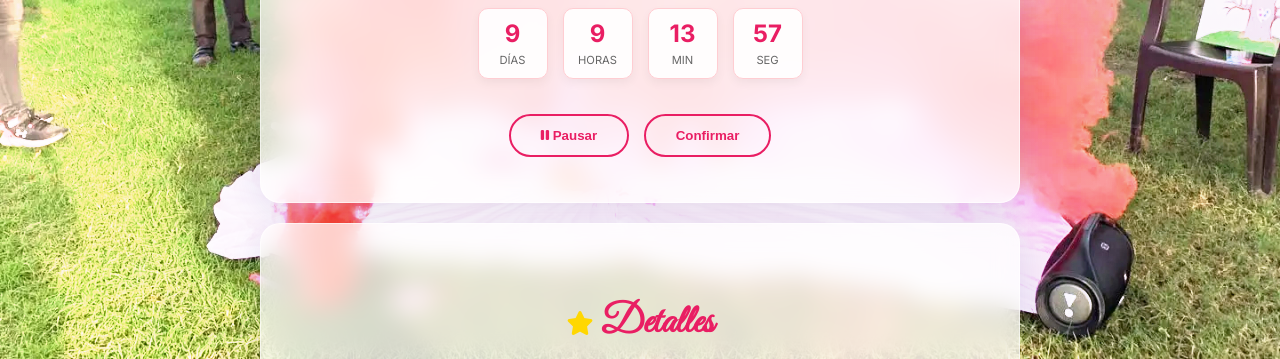
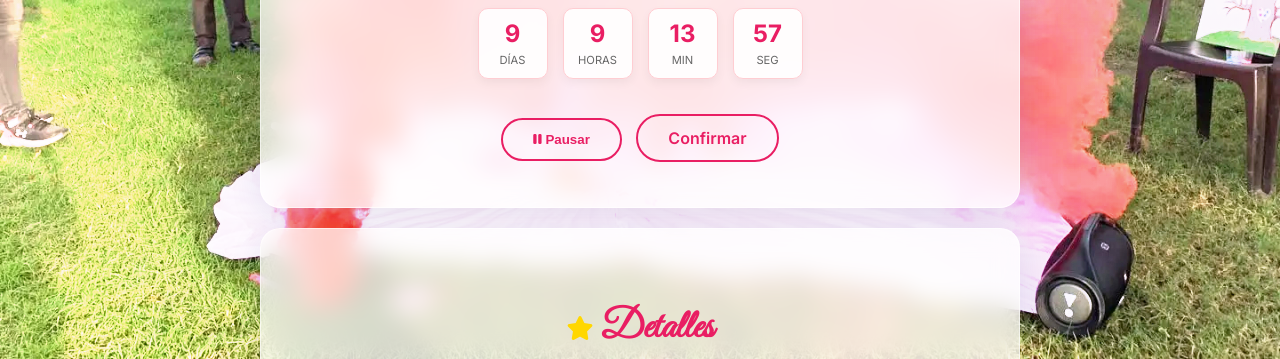
Before and after one commit to Cortez464/invitacion-baby-shower-web, a plain HTML site: page index.html in a window 1280 px wide. Both pictures are taken after a click on the element 640 px from the left and 344 px from the top of the page. Shown: the part 441-800 px from the top of the page. Drawn offline with nearby package versions, Linux system fonts and the light colour scheme; no server answers.

Commit message:
Change RSVP button to anchor link and fix scroll
Updated the scroll behavior for the RSVP button and fixed overflow handling.

```diff
--- a/index.html
+++ b/index.html
@@ -38,6 +38,11 @@
 
     /* --- RESET BÁSICO --- */
     * { box-sizing: border-box; }
+
+    html {
+      scroll-behavior: smooth; /* Desplazamiento suave nativo */
+    }
+
     body, html {
       margin: 0; padding: 0; height: 100%;
       font-family: 'Inter', sans-serif;
@@ -329,7 +334,8 @@
         </div>
 
         <button class="btn btn-outline" onclick="toggleMusic()" id="music-btn"><i class="fas fa-music"></i> Música</button>
-        <button class="btn btn-outline" onclick="scrollToSection('rsvp')">Confirmar</button>
+        <!-- CAMBIO AQUÍ: Usamos un <a> con href hacia el ID directamente para asegurar el scroll -->
+        <a href="#rsvp" class="btn btn-outline">Confirmar</a>
       </div>
 
       <!-- DETALLES -->
@@ -437,7 +443,6 @@
       const envelopeDiv = document.getElementById('envelope');
       const overlay = document.getElementById('envelope-overlay');
       const mainContent = document.getElementById('main-content');
-      const body = document.body;
       const audio = document.getElementById('bgMusic');
 
       envelopeDiv.classList.add('open');
@@ -457,7 +462,11 @@
 
       setTimeout(() => {
         overlay.style.opacity = '0';
-        body.style.overflow = 'auto';
+
+        // CORRECCIÓN CRÍTICA: Desbloquear el scroll tanto en BODY como en HTML
+        document.body.style.overflow = 'auto';
+        document.documentElement.style.overflow = 'auto';
+
         mainContent.style.opacity = '1';
         mainContent.style.transform = 'translateY(0)';
       }, 1200);
@@ -478,6 +487,7 @@
       }
     }
 
+    // La función scrollToSection ya no es necesaria con el enlace <a> pero la dejamos por compatibilidad
     function scrollToSection(id) {
       document.getElementById(id).scrollIntoView({ behavior: 'smooth' });
     }
```
